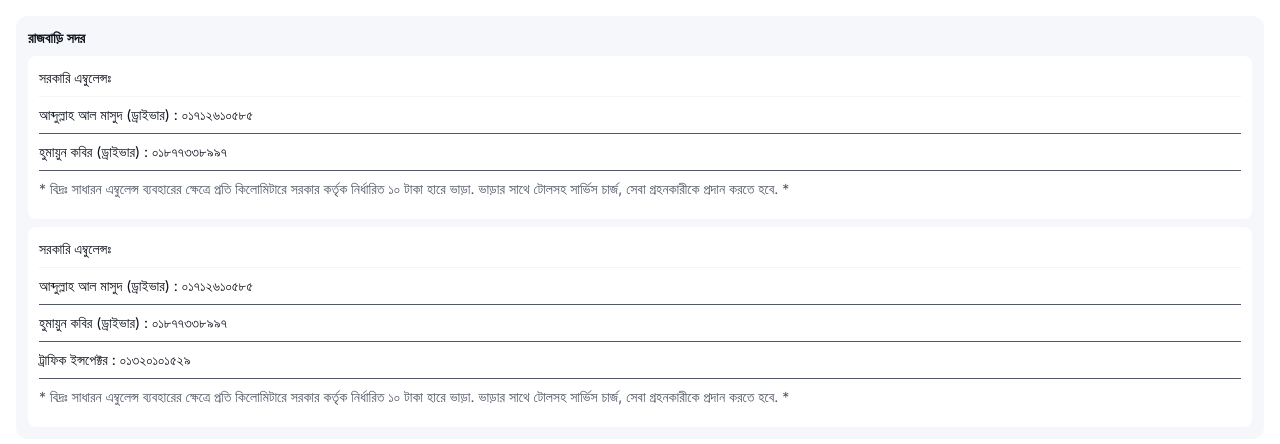
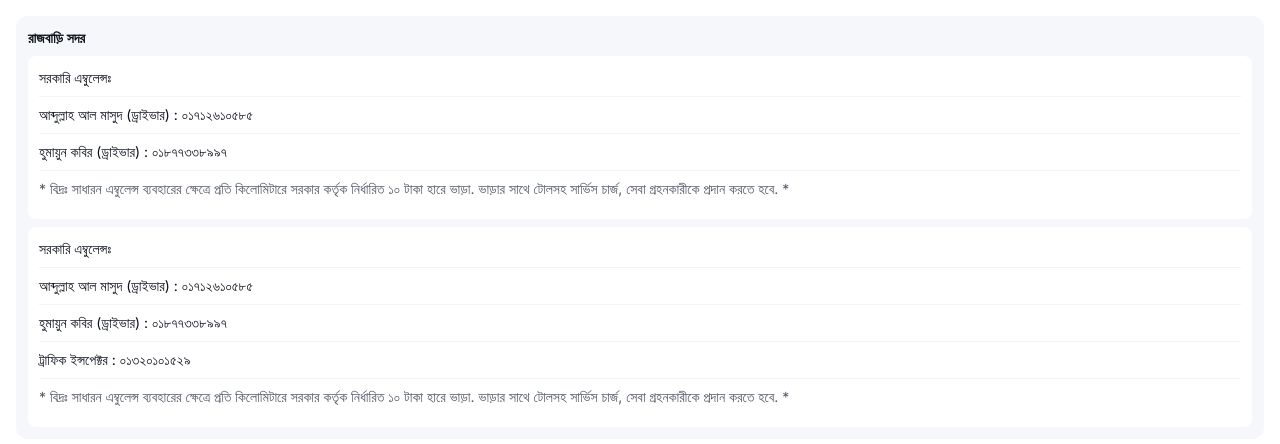
Before and after one commit to BD-Cities/static, a website: page emergency/49/ambulance.html in a window 1280 px wide. Drawn offline with Linux system fonts and the light colour scheme.

Commit message:
fix: border color

```diff
--- a/emergency/49/ambulance.html
+++ b/emergency/49/ambulance.html
@@ -11,17 +11,17 @@
         <div class="bg-white rounded-lg py-3 px-[11px] mb-2">
             <ul>
                 <li class="mb-2 border-b border-primary-light pb-2 font-inter text-sm font-medium text-primary-dark">সরকারি এম্বুলেন্সঃ</li>
-                <li class="mb-2 border-b border-primary-default pb-2 font-inter text-sm font-normal text-primary-dark">আব্দুল্লাহ আল মাসুদ (ড্রাইভার) : ০১৭১২৬১০৫৮৫</li>
-                <li class="mb-2 border-b border-primary-default pb-2 font-inter text-sm font-normal text-primary-dark">হুমায়ুন কবির (ড্রাইভার) : ০১৮৭৭৩৩৮৯৯৭</li>
+                <li class="mb-2 border-b border-primary-light pb-2 font-inter text-sm font-normal text-primary-dark">আব্দুল্লাহ আল মাসুদ (ড্রাইভার) : ০১৭১২৬১০৫৮৫</li>
+                <li class="mb-2 border-b border-primary-light pb-2 font-inter text-sm font-normal text-primary-dark">হুমায়ুন কবির (ড্রাইভার) : ০১৮৭৭৩৩৮৯৯৭</li>
                 <li class="mb-2 font-inter text-sm font-normal text-primary-default">* বিদ্রঃ সাধারন এম্বুলেন্স ব্যবহারের ক্ষেত্রে প্রতি কিলোমিটারে     সরকার কর্তৃক নির্ধারিত ১০ টাকা হারে ভাড়া. ভাড়ার সাথে টোলসহ সার্ভিস চার্জ, সেবা গ্রহনকারীকে প্রদান করতে হবে. *</li>
             </ul>
         </div>
         <div class="bg-white rounded-lg py-3 px-[11px]">
             <ul>
                 <li class="mb-2 border-b border-primary-light pb-2 font-inter text-sm font-medium text-primary-dark">সরকারি এম্বুলেন্সঃ</li>
-                <li class="mb-2 border-b border-primary-default pb-2 font-inter text-sm font-normal text-primary-dark">আব্দুল্লাহ আল মাসুদ (ড্রাইভার) : ০১৭১২৬১০৫৮৫</li>
-                <li class="mb-2 border-b border-primary-default pb-2 font-inter text-sm font-normal text-primary-dark">হুমায়ুন কবির (ড্রাইভার) : ০১৮৭৭৩৩৮৯৯৭</li>
-                <li class="mb-2 border-b border-primary-default pb-2 font-inter text-sm font-normal text-primary-dark">ট্রাফিক ইন্সপেক্টর : ০১৩২০১০১৫২৯</li>
+                <li class="mb-2 border-b border-primary-light pb-2 font-inter text-sm font-normal text-primary-dark">আব্দুল্লাহ আল মাসুদ (ড্রাইভার) : ০১৭১২৬১০৫৮৫</li>
+                <li class="mb-2 border-b border-primary-light pb-2 font-inter text-sm font-normal text-primary-dark">হুমায়ুন কবির (ড্রাইভার) : ০১৮৭৭৩৩৮৯৯৭</li>
+                <li class="mb-2 border-b border-primary-light pb-2 font-inter text-sm font-normal text-primary-dark">ট্রাফিক ইন্সপেক্টর : ০১৩২০১০১৫২৯</li>
                 <li class="mb-2 font-inter text-sm font-normal text-primary-default">* বিদ্রঃ সাধারন এম্বুলেন্স ব্যবহারের ক্ষেত্রে প্রতি কিলোমিটারে     সরকার কর্তৃক নির্ধারিত ১০ টাকা হারে ভাড়া. ভাড়ার সাথে টোলসহ সার্ভিস চার্জ, সেবা গ্রহনকারীকে প্রদান করতে হবে. *</li>
             </ul>
         </div>
```
